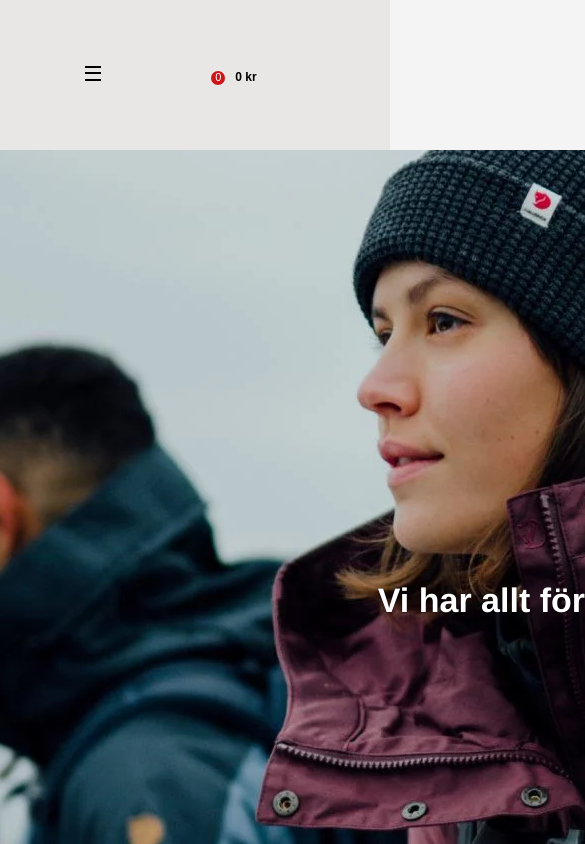
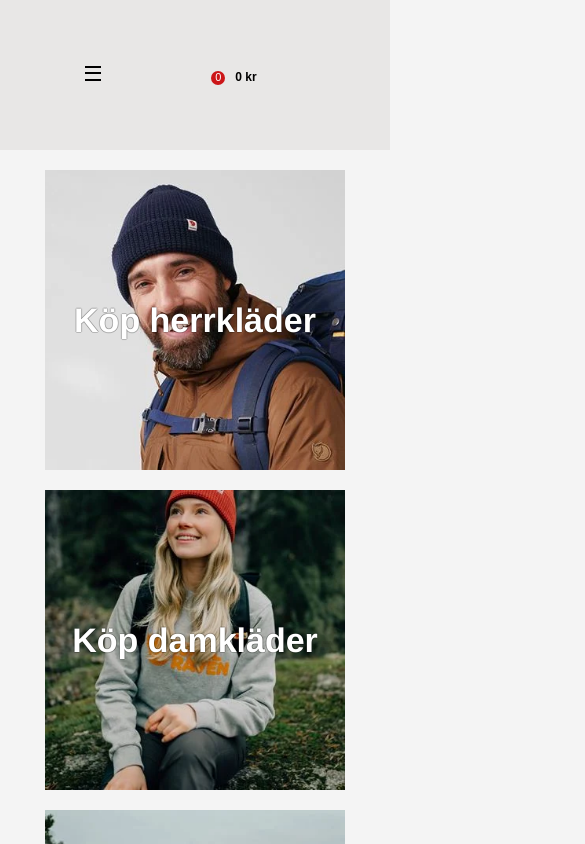
Before and after one commit to tobiasolsson/shopping-cart, a React (Create React App) app: page / in a window 390 px wide. Shown: the top 844 px of the page, 585 px wide, since content can reach past the window. Built offline with nearby package versions, Linux system fonts and the light colour scheme.

Commit message:
Add mobile CSS for landing page

```diff
--- a/src/components/home/Home.js
+++ b/src/components/home/Home.js
@@ -31,12 +31,12 @@ function Home({ location }) {
         </div>
         <Link to="/herr">
           <div className={styles.herrImg}>
-            <h2 className={styles.imageText}>Köp herr kläder</h2>
+            <h2 className={styles.imageText}>Köp herrkläder</h2>
           </div>
         </Link>
         <Link to="/dam">
           <div className={styles.damImg}>
-            <h2 className={styles.imageText}>Köp dam kläder</h2>
+            <h2 className={styles.imageText}>Köp damkläder</h2>
           </div>
         </Link>
         <Link to="/utrustning">
--- a/src/components/home/Home.module.css
+++ b/src/components/home/Home.module.css
@@ -32,7 +32,7 @@
 }
 
 .imageText {
-  /* text-align: center; */
+  text-align: center;
   font-size: 34px;
   text-shadow: 1px 0 0 #0000002f, 0 -1px 0 #0000002f, 0 1px 0 #0000002f,
     -1px 0 0 #0000002f;
@@ -49,3 +49,30 @@
 .utrImg {
   background-image: url('../../assets/images/landing/rygg.webp');
 }
+
+@media screen and (max-width: 600px) {
+  .landing {
+    padding-top: 20px;
+    display: flex;
+    flex-direction: column;
+    flex-wrap: nowrap;
+    justify-content: center;
+    align-items: center;
+    align-content: center;
+  }
+
+  .mainImg {
+    background-image: none;
+    display: none;
+    width: 0;
+    height: 0;
+  }
+
+  .herrImg,
+  .damImg,
+  .utrImg {
+    height: 300px;
+    width: 300px;
+    background-size: contain;
+  }
+}
```
